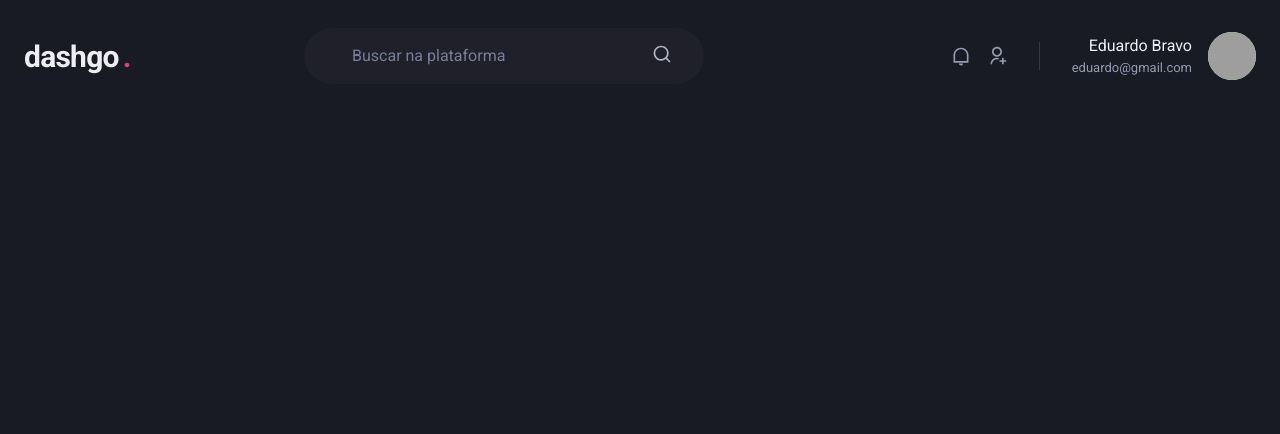
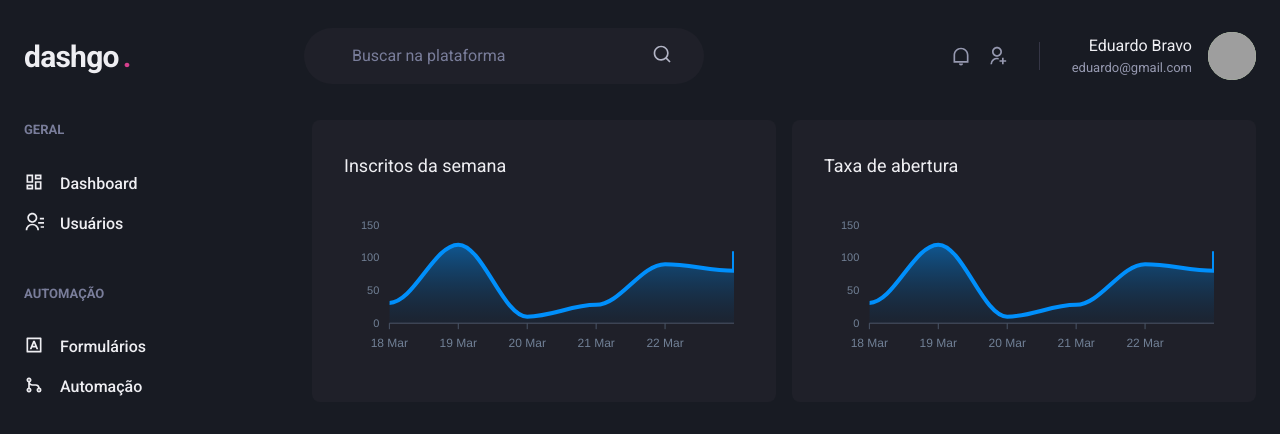
Before and after one commit to EduardoBravoP/dashgo, a Next.js app: page /dashboard in a window 1280 px wide. Shown: the top 434 px of the page. Built offline with nearby package versions, Linux system fonts and the light colour scheme; grey boxes are pictures that could not be loaded.

Commit message:
add sidebar

```diff
--- /dev/null
+++ b/src/components/Sidebar.tsx
@@ -0,0 +1,38 @@
+import { Box, Stack, Text, Link, Icon } from "@chakra-ui/react";
+import { RiContactsLine, RiDashboardLine, RiGitMergeLine, RiInputMethodLine } from "react-icons/ri";
+
+export function Sidebar() {
+  return (
+    <Box as="aside" w="64" mr="8">
+      <Stack spacing="12" align="flex-start">
+        <Box>
+          <Text fontWeight="bold" color="gray.400" fontSize="small">GERAL</Text>
+          <Stack spacing="4" mt="8" align="stretch">
+            <Link display="flex" align="center">
+              <Icon as={RiDashboardLine} fontSize="20" />
+              <Text ml="4" fontWeight="medium">Dashboard</Text>
+            </Link>
+            <Link display="flex" align="center">
+              <Icon as={RiContactsLine} fontSize="20" />
+              <Text ml="4" fontWeight="medium">Usuários</Text>
+            </Link>
+          </Stack>
+        </Box>
+
+        <Box>
+          <Text fontWeight="bold" color="gray.400" fontSize="small">AUTOMAÇÃO</Text>
+          <Stack spacing="4" mt="8" align="stretch">
+            <Link display="flex" align="center">
+              <Icon as={RiInputMethodLine} fontSize="20" />
+              <Text ml="4" fontWeight="medium">Formulários</Text>
+            </Link>
+            <Link display="flex" align="center">
+              <Icon as={RiGitMergeLine} fontSize="20" />
+              <Text ml="4" fontWeight="medium">Automação</Text>
+            </Link>
+          </Stack>
+        </Box>
+      </Stack>
+    </Box>
+  )
+}
--- a/src/pages/dashboard.tsx
+++ b/src/pages/dashboard.tsx
@@ -1,7 +1,93 @@
+import { Flex, SimpleGrid, Box, Text, theme } from "@chakra-ui/react";
+import dynamic from 'next/dynamic'
 import { Header } from "../components/Header";
+import { Sidebar } from "../components/Sidebar";
+
+const Chart = dynamic(() => import('react-apexcharts'), {
+  ssr: false
+})
+
+const options = {
+  chart: {
+    toolbar: {
+      show: false,
+    },
+    zoom: {
+      enabled: false
+    },
+    foreColor: theme.colors.gray[500]
+  },
+  grid: {
+    show: false
+  },
+  dataLabels: {
+    enabled: false
+  },
+  tooltip: {
+    enabled: false
+  },
+  xaxis: {
+    type: 'datetime',
+    axisBorder: {
+      color: theme.colors.gray[600]
+    },
+    axisTicks: {
+      color: theme.colors.gray[600]
+    },
+    categories: [
+      '2021-03-18T00:00:00.000Z',
+      '2021-03-19T00:00:00.000Z',
+      '2021-03-20T00:00:00.000Z',
+      '2021-03-21T00:00:00.000Z',
+      '2021-03-22T00:00:00.000Z',
+      '2021-03-23T00:00:00.000Z',
+    ],
+    tickPlacement: 'between'
+  },
+  fill: {
+    opacity: 0.3,
+    type: 'gradient',
+    gradient: {
+      shade: 'dark',
+      opacityFrom: 0.7,
+      opacityTo: 0.3
+    }
+  }
+}
+
+const series = [
+  { name: 'series1', data: [31, 120, 10, 28, 90, 80, 110] }
+]
 
 export default function Dashboard() {
   return (
-    <Header />
-  )
+    	<Flex direction="column" h="100vh">
+        <Header />
+
+        <Flex w="100%" my="6" maxWidth={1480} mx="auto" px="6">
+          <Sidebar />
+
+          <SimpleGrid flex="1" gap="4" minChildWidth="320px" align="flex-start">
+            <Box
+              p="8"
+              bg="gray.800"
+              borderRadius={8}
+              pb="4"
+            >
+              <Text fontSize="lg" mb="4">Inscritos da semana</Text>
+              <Chart options={options} series={series} type="area" height={160} />
+            </Box>
+
+            <Box
+              p="8"
+              bg="gray.800"
+              borderRadius={8}
+            >
+              <Text fontSize="lg" mb="4">Taxa de abertura</Text>
+              <Chart options={options} series={series} type="area" height={160} />
+            </Box>
+          </SimpleGrid>
+        </Flex>
+      </Flex>
+    )
 }
```
